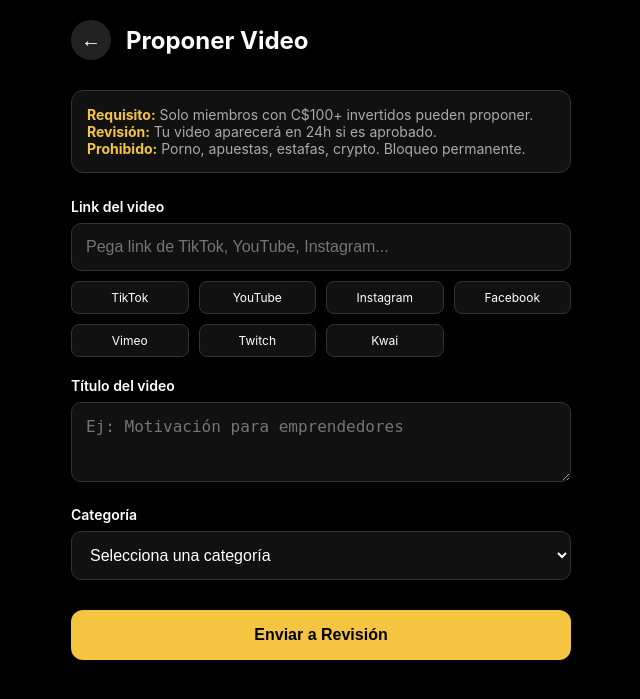
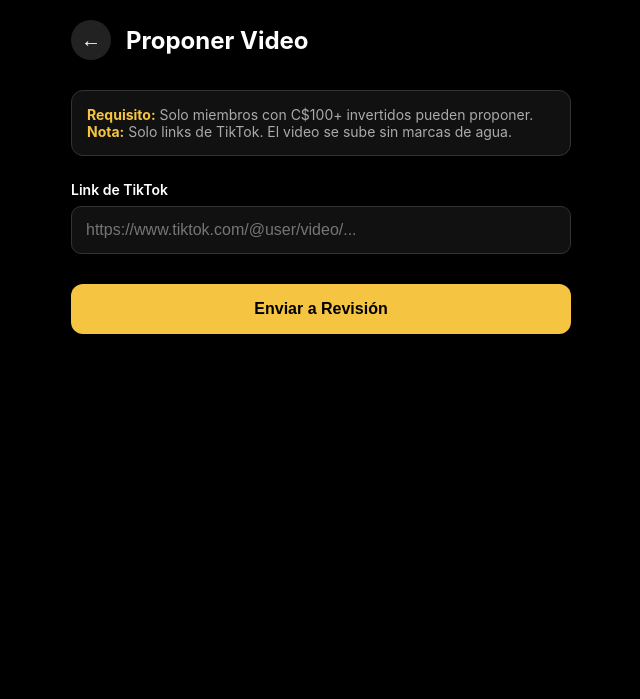
Before and after one commit to Darvispolanco/Zyronexa, a Flask app: page /proponer_video in a window 1280 px wide. Shown: the top 699 px of the page, without its empty margins (319-959 px from the left). Run offline with Flask 3, Linux system fonts and the light colour scheme; the visitor is signed in with stand-in values (Sample User, id 1); some libraries are stand-ins or nearby versions.

Commit message:
Update proponer_video.html

```diff
--- a/templates/proponer_video.html
+++ b/templates/proponer_video.html
@@ -25,27 +25,20 @@
         .info-box strong { color: #f5c542; }
         .form-group { margin-bottom: 20px; }
         label { display: block; margin-bottom: 8px; font-weight: 600; font-size: 14px; }
-        input, select, textarea {
+        input {
             width: 100%; background: #111; border: 1px solid #333;
             color: #fff; padding: 14px; border-radius: 10px; font-size: 16px;
         }
-        input:focus, select:focus, textarea:focus { border-color: #f5c542; outline: none; }
-        textarea { resize: vertical; min-height: 80px; }
-        .plataformas {
-            display: grid; grid-template-columns: repeat(4, 1fr); gap: 10px; margin-top: 10px;
-        }
-        .plataforma-tag {
-            background: #111; border: 1px solid #333; padding: 8px;
-            border-radius: 8px; text-align: center; font-size: 12px;
-        }
+        input:focus { border-color: #f5c542; outline: none; }
         .btn-enviar {
             width: 100%; background: #f5c542; color: #000; border: none;
             padding: 16px; border-radius: 12px; font-size: 16px; font-weight: 700;
             cursor: pointer; margin-top: 10px;
         }
-        .btn-enviar:disabled { background: #333; color: #666; cursor: not-allowed; }
-        .error { color: #ff4444; font-size: 14px; margin-top: 10px; text-align: center; }
-        .success { color: #44ff44; font-size: 14px; margin-top: 10px; text-align: center; }
+        .flash {
+            padding: 12px; border-radius: 8px; margin-bottom: 20px;
+            background: #ff4444; color: #fff; text-align: center;
+        }
     </style>
 </head>
 <body>
@@ -55,84 +48,27 @@
             <h1>Proponer Video</h1>
         </div>
 
+        {% with messages = get_flashed_messages() %}
+            {% if messages %}
+                {% for message in messages %}
+                    <div class="flash">{{ message }}</div>
+                {% endfor %}
+            {% endif %}
+        {% endwith %}
+
         <div class="info-box">
             <strong>Requisito:</strong> Solo miembros con C$100+ invertidos pueden proponer.<br>
-            <strong>Revisión:</strong> Tu video aparecerá en 24h si es aprobado.<br>
-            <strong>Prohibido:</strong> Porno, apuestas, estafas, crypto. Bloqueo permanente.
+            <strong>Nota:</strong> Solo links de TikTok. El video se sube sin marcas de agua.
         </div>
 
-        <form id="formVideo">
+        <form action="/proponer_video" method="POST">
             <div class="form-group">
-                <label>Link del video</label>
-                <input type="url" id="url" placeholder="Pega link de TikTok, YouTube, Instagram..." required>
-                <div class="plataformas">
-                    <div class="plataforma-tag">TikTok</div>
-                    <div class="plataforma-tag">YouTube</div>
-                    <div class="plataforma-tag">Instagram</div>
-                    <div class="plataforma-tag">Facebook</div>
-                    <div class="plataforma-tag">Vimeo</div>
-                    <div class="plataforma-tag">Twitch</div>
-                    <div class="plataforma-tag">Kwai</div>
-                </div>
+                <label>Link de TikTok</label>
+                <input type="url" name="url_tiktok" placeholder="https://www.tiktok.com/@user/video/..." required>
             </div>
 
-            <div class="form-group">
-                <label>Título del video</label>
-                <textarea id="titulo" placeholder="Ej: Motivación para emprendedores" maxlength="100" required></textarea>
-            </div>
-
-            <div class="form-group">
-                <label>Categoría</label>
-                <select id="categoria" required>
-                    <option value="">Selecciona una categoría</option>
-                    <option value="motivacion">Motivación</option>
-                    <option value="finanzas">Finanzas</option>
-                    <option value="comedia">Comedia</option>
-                    <option value="datos">Datos Curiosos</option>
-                    <option value="tech">Tecnología</option>
-                </select>
-            </div>
-
-            <button type="submit" class="btn-enviar" id="btnEnviar">Enviar a Revisión</button>
-            <div id="mensaje"></div>
+            <button type="submit" class="btn-enviar">Enviar a Revisión</button>
         </form>
     </div>
-
-<script>
-document.getElementById('formVideo').onsubmit = async (e) => {
-    e.preventDefault();
-    const btn = document.getElementById('btnEnviar');
-    const msg = document.getElementById('mensaje');
-    btn.disabled = true;
-    btn.textContent = 'Enviando...';
-    msg.className = '';
-    msg.textContent = '';
-
-    const formData = new FormData();
-    formData.append('url', document.getElementById('url').value);
-    formData.append('titulo', document.getElementById('titulo').value);
-    formData.append('categoria', document.getElementById('categoria').value);
-
-    try {
-        const res = await fetch('/proponer_video', { method: 'POST', body: formData });
-        const text = await res.text();
-        if (res.ok) {
-            msg.className = 'success';
-            msg.textContent = text;
-            setTimeout(() => window.location.href = '/videos', 2000);
-        } else {
-            msg.className = 'error';
-            msg.textContent = text;
-            btn.disabled = false;
-            btn.textContent = 'Enviar a Revisión';
-        }
-    } catch (err) {
-        msg.className = 'error';
-        msg.textContent = 'Error de conexión';
-        btn.disabled = false;
-        btn.textContent = 'Enviar a Revisión';
-    }
-};
-</script>
 </body>
 </html>
```
